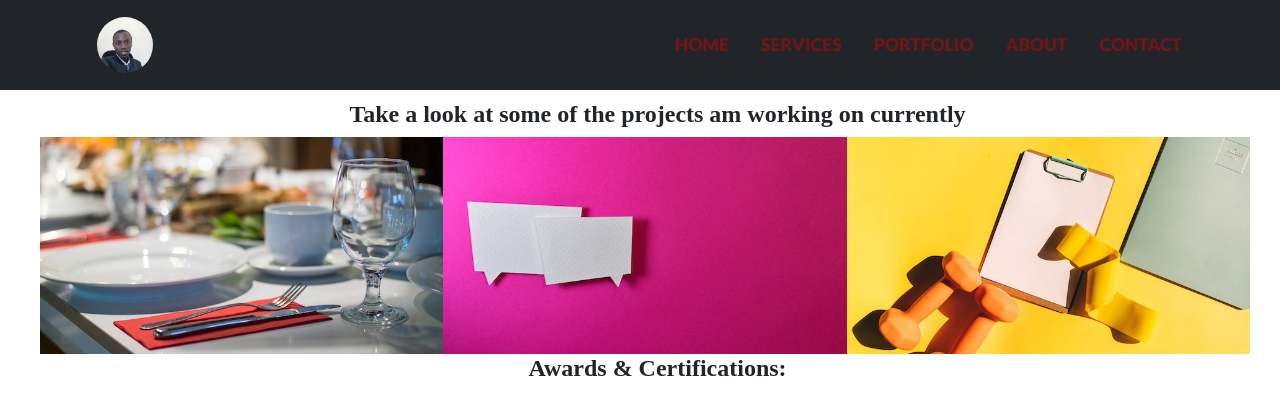
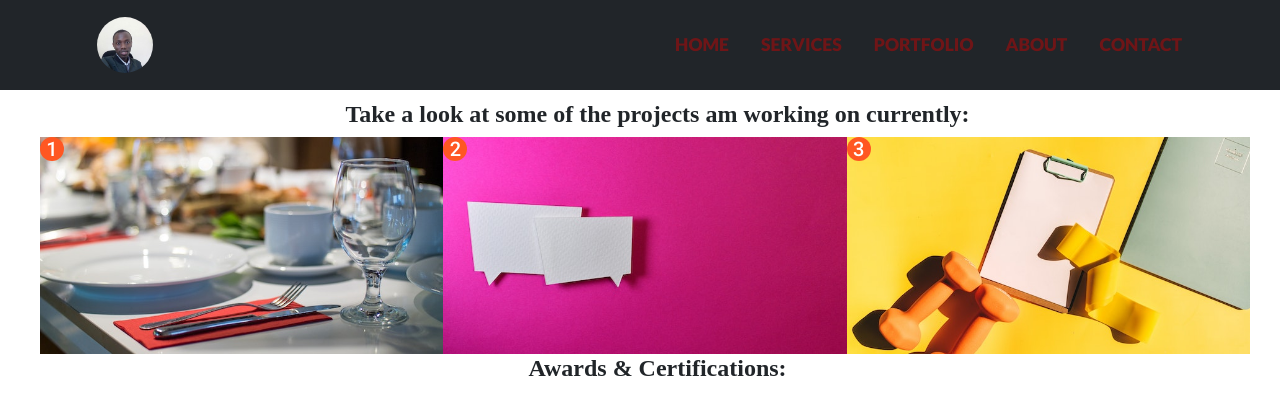
Before and after one commit to SamuelNjenga/the-wrapper, a React (Vite) app: page /portfolio in a window 1280 px wide. Shown: the top 394 px of the page. Built offline with nearby package versions, Linux system fonts and the light colour scheme; a web font is replaced by a local one.

Commit message:
feat: add number Avatars to the Portfolio component

```diff
--- a/src/features/portfolio/Portfolio.css
+++ b/src/features/portfolio/Portfolio.css
@@ -116,5 +116,14 @@
   text-align: center;
   margin-right: 5px;
   font-weight: bold;
+}
 
+.img-div {
+  position: relative;
 }
+.number-text {
+  position: absolute;
+  color: red;
+  left: 0;
+  z-index: 1000;
+}
--- a/src/features/portfolio/Portfolio.jsx
+++ b/src/features/portfolio/Portfolio.jsx
@@ -1,6 +1,8 @@
 import React from "react";
 
 import LinkIcon from "@mui/icons-material/Link";
+import Avatar from "@mui/material/Avatar";
+import { deepOrange } from "@mui/material/colors";
 
 import Awards from "../awards/Awards";
 
@@ -9,63 +11,90 @@ const Portfolio = () => {
   return (
     <div className="portfolio-main">
       <h4 className="portfolio-title">
-        Take a look at some of the projects am working on currently
+        Take a look at some of the projects am working on currently:
       </h4>
       <div id="portfolio" className="margin-right">
-        <div class="container-fluid p-0">
-          <div class="row g-0">
-            <div class="col-lg-4 col-sm-6">
+        <div className="container-fluid p-0">
+          <div className="row g-0">
+            <div className="col-lg-4 col-sm-6 img-div">
+              <span className="number-text">
+                <Avatar
+                  sx={{ width: 24, height: 24, bgcolor: deepOrange[500] }}
+                >
+                  1
+                </Avatar>
+              </span>
               <a
-                class="portfolio-box"
+                className="portfolio-box"
                 href="https://github.com/SamuelNjenga/restaurant_frontend"
                 title="Restaurant App"
               >
                 <img
-                  class="img-fluid"
+                  className="img-fluid"
                   src="/src/assets/thumbnails/restaurant_caption.jpg"
                   alt="..."
                 />
-                <div class="portfolio-box-caption">
-                  <div class="project-name portfolio-title">RESTAURANT APP</div>
-                  <div class="project-category text-white-50 center-icon">
+                <div className="portfolio-box-caption">
+                  <div className="project-name portfolio-title">
+                    RESTAURANT APP
+                  </div>
+                  <div className="project-category text-white-50 center-icon">
                     App Link <LinkIcon />
                   </div>
                 </div>
               </a>
             </div>
-            <div class="col-lg-4 col-sm-6">
+            <div className="col-lg-4 col-sm-6 img-div">
+              <span className="number-text">
+                <Avatar
+                  sx={{ width: 24, height: 24, bgcolor: deepOrange[500] }}
+                >
+                  2
+                </Avatar>
+              </span>
               <a
-                class="portfolio-box"
+                className="portfolio-box"
                 href="https://github.com/SamuelNjenga/messaging-app"
-                title="Messaging"
+                title="Messaging App"
               >
                 <img
-                  class="img-fluid"
+                  className="img-fluid"
                   src="/src/assets/thumbnails/messaging_caption.jpg"
                   alt="..."
                 />
-                <div class="portfolio-box-caption">
-                  <div class="project-name portfolio-title">MESSAGING APP</div>
-                  <div class="project-category text-white-50 center-icon">
+                <div className="portfolio-box-caption">
+                  <div className="project-name portfolio-title">
+                    MESSAGING APP
+                  </div>
+                  <div className="project-category text-white-50 center-icon">
                     App Link <LinkIcon />
                   </div>
                 </div>
               </a>
             </div>
-            <div class="col-lg-4 col-sm-6">
+            <div className="col-lg-4 col-sm-6 img-div">
+              <span className="number-text">
+                <Avatar
+                  sx={{ width: 24, height: 24, bgcolor: deepOrange[500] }}
+                >
+                  3
+                </Avatar>
+              </span>
               <a
-                class="portfolio-box"
+                className="portfolio-box"
                 href="https://github.com/SamuelNjenga/workout-admin"
                 title="Workout App"
               >
                 <img
-                  class="img-fluid"
+                  className="img-fluid"
                   src="/src/assets/thumbnails/workout_caption.jpg"
                   alt="..."
                 />
-                <div class="portfolio-box-caption">
-                  <div class="project-name portfolio-title">WORKOUT APP</div>
-                  <div class="project-category text-white-50 center-icon">
+                <div className="portfolio-box-caption">
+                  <div className="project-name portfolio-title">
+                    WORKOUT APP
+                  </div>
+                  <div className="project-category text-white-50 center-icon">
                     App Link <LinkIcon />
                   </div>
                 </div>
```
